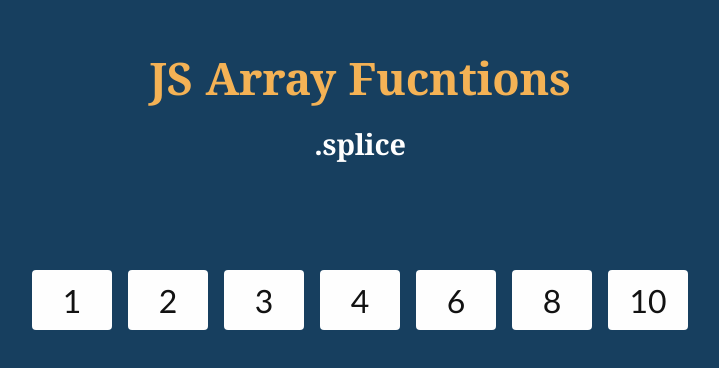
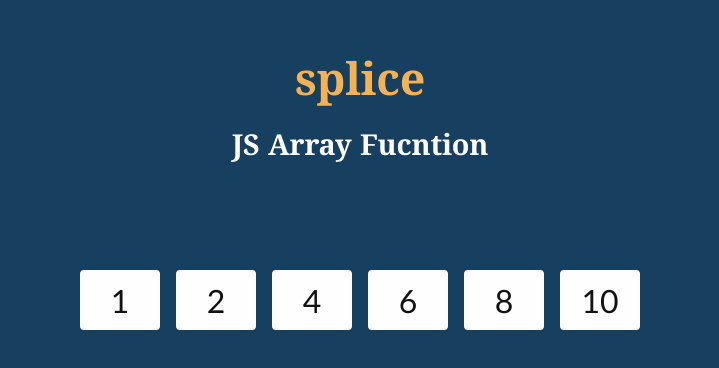
Before and after one commit to Nechir-89/spliceExample1, a plain HTML site: page index.html in a window 1280 px wide. Shown: the part 158-526 px from the top of the page, without its empty margins (280-999 px from the left). Drawn offline with Linux system fonts and the light colour scheme.

```diff
--- a/App.js
+++ b/App.js
@@ -12,8 +12,6 @@ window.addEventListener('DOMContentLoaded', () => {
   // adding elements
   // replacing elements
   // from start, middle, and end of the array
-  let removedElements = numbers.splice(2, 0, 3);
-  console.log(removedElements)
 
   displayContent(numbers);
 })
--- a/index.html
+++ b/index.html
@@ -5,13 +5,13 @@
   <meta charset="UTF-8">
   <meta http-equiv="X-UA-Compatible" content="IE=edge">
   <meta name="viewport" content="width=device-width, initial-scale=1.0">
-  <title>JS Array Functions</title>
+  <title>Splice | Example 1</title>
   <link rel="stylesheet" href="style.css">
 </head>
 
 <body>
-  <h1 class="page-header">JS Array Fucntions</h1>
-  <h2 class="sub-header">.splice</h2>
+  <h1 class="page-header">splice</h1>
+  <h2 class="sub-header">JS Array Fucntion</h2>
   <section class="array-section">
   </section>
   <script type="module" src="./App.js"></script>
```
Also changed, not shown: 1 other file.
